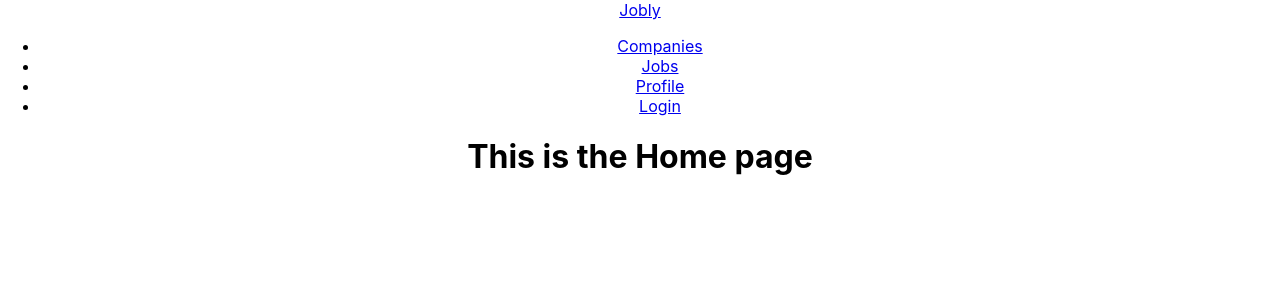
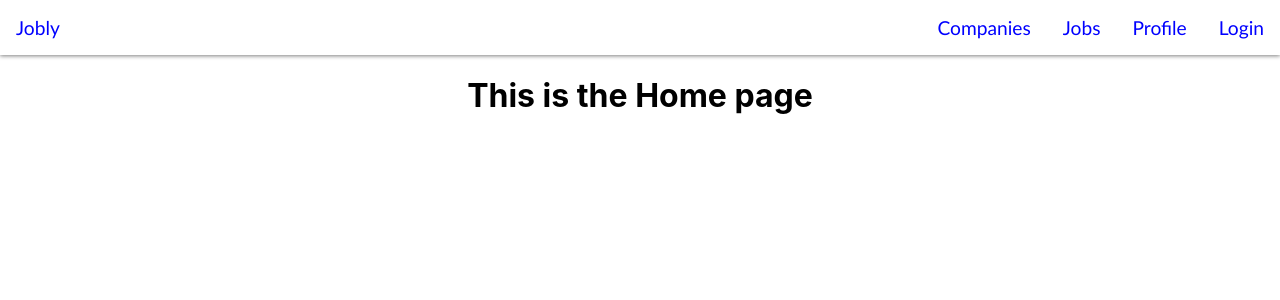
Before and after one commit to DruSerkes/react-jobly, a React (Create React App) app: page / in a window 1280 px wide. Shown: the top 300 px of the page. Built offline with nearby package versions, Linux system fonts and the light colour scheme.

Commit message:
add Navbar styles

```diff
--- /dev/null
+++ b/src/Navbar.css
@@ -0,0 +1,33 @@
+.Navbar {
+	width: 100vw;
+	display: flex;
+	position: sticky;
+	justify-content: left;
+	align-items: center;
+	background-color: white;
+	font-family: 'Gill Sans', 'Gill Sans MT', Calibri, 'Trebuchet MS', sans-serif;
+	font-size: 1.2rem;
+	box-shadow: 0 1px 4px gray;
+}
+.Navbar-Brand {
+	margin: 0 1rem;
+}
+
+.Navbar-Nav {
+	margin: 0;
+	width: 100%;
+	display: flex;
+	flex-direction: row;
+	justify-content: flex-end;
+	align-items: center;
+}
+
+.Navbar-Nav li {
+	margin: 1rem;
+	list-style-type: none;
+}
+
+a {
+	text-decoration: none;
+	color: blue;
+}
--- a/src/Navbar.js
+++ b/src/Navbar.js
@@ -1,5 +1,6 @@
 import React from 'react';
 import { NavLink } from 'react-router-dom';
+import './Navbar.css';
 
 const Navbar = () => {
 	return (
```
